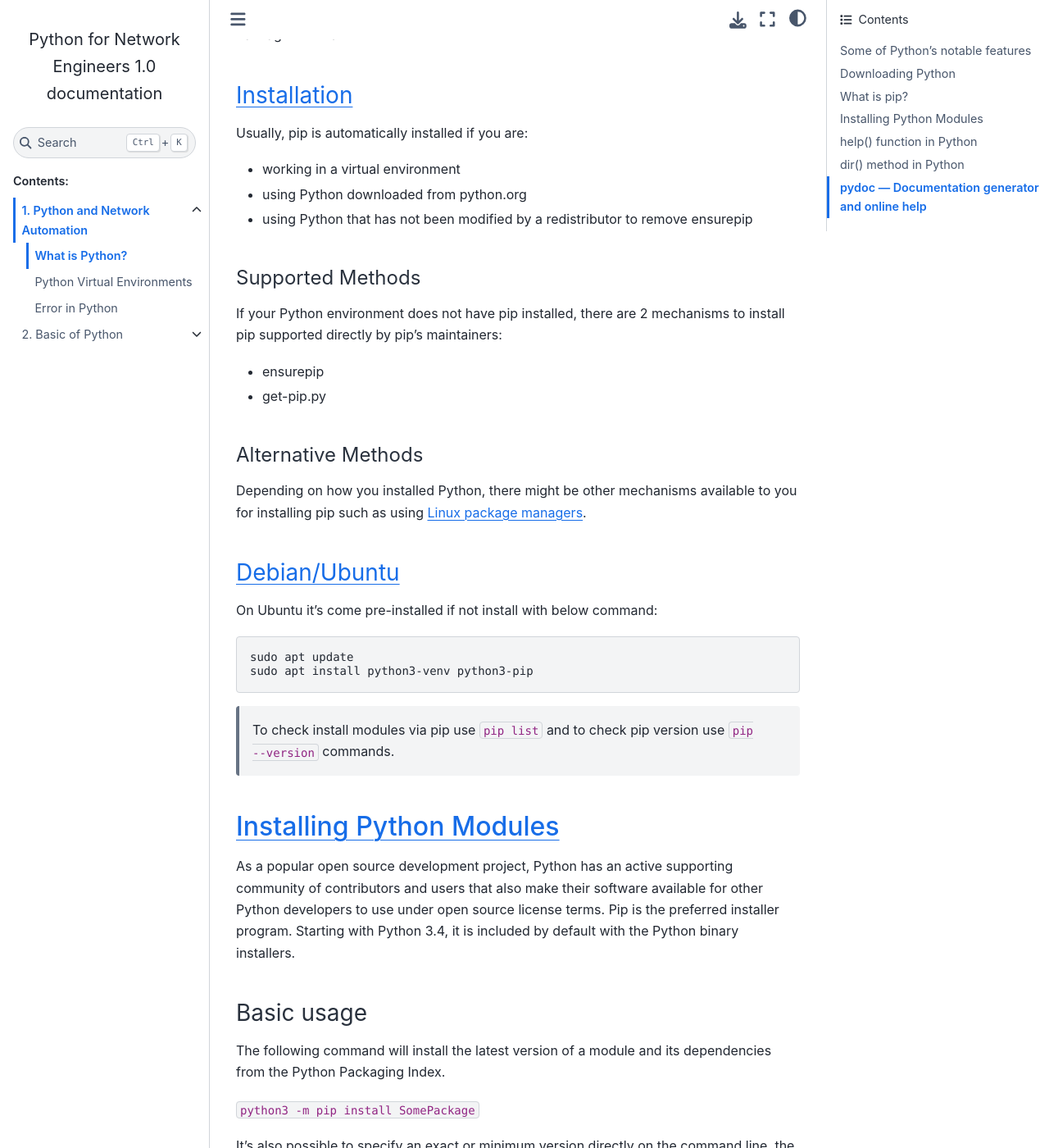
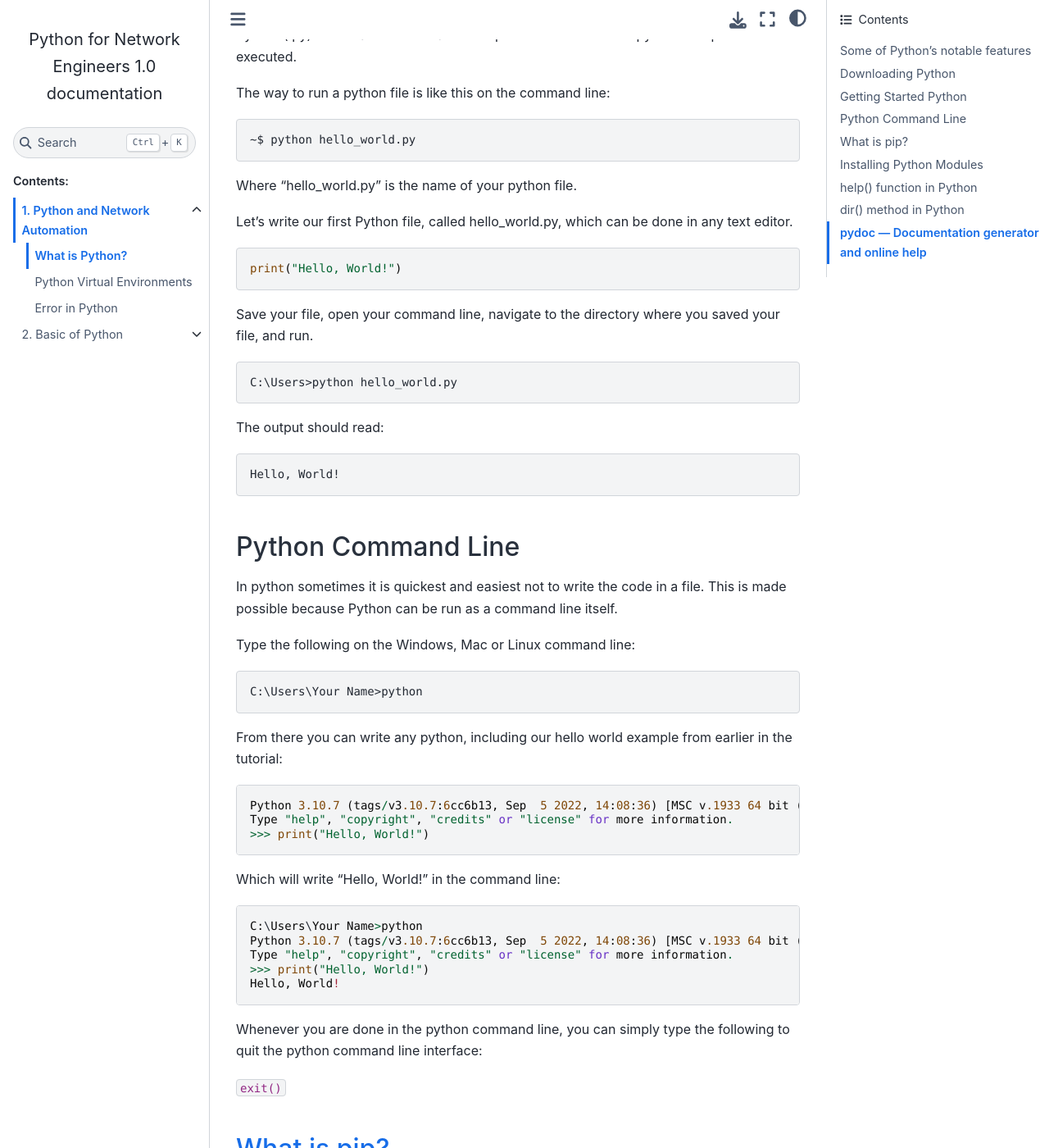
Before and after one commit to sydasif/python-book, a Sphinx documentation site: the page built from docs/source/ch-01/01_intro.md, in a window 1280 px wide and 1400 px high, scrolled down 1471 px. Shown: the whole window at 82% size. Built offline with Sphinx 7.4.7 and the Sphinx Book theme 1.1.4, drawn with Linux system fonts in a browser that asks for light colours; some of the changed text lies outside the part shown.

Commit message:
update ch-01 intro

````diff
--- a/docs/source/ch-01/01_intro.md
+++ b/docs/source/ch-01/01_intro.md
@@ -36,6 +36,68 @@ Type "help", "copyright", "credits" or "license" for more information.
 ```
 
 If you need to install Python, you may as well download the most recent stable version. This is the one with the highest number that isn't marked as an alpha or beta release. Please see the [Python downloads page](https://www.python.org/downloads/) for the most up to date versions of Python. They are available via the yellow download buttons on that page.
+
+## Getting Started Python
+
+Python is an interpreted programming language, this means as a developer you write Python (.py) files in a text editor and then put those files into the python interpreter to be executed.
+
+The way to run a python file is like this on the command line:
+
+```console
+~$ python hello_world.py
+```
+
+Where "hello_world.py" is the name of your python file.
+
+Let's write our first Python file, called hello_world.py, which can be done in any text editor.
+
+```py
+print("Hello, World!")
+```
+
+Save your file, open your command line, navigate to the directory where you saved your file, and run.
+
+```console
+C:\Users>python hello_world.py
+```
+
+The output should read:
+
+```console
+Hello, World!
+```
+
+## Python Command Line
+
+In python sometimes it is quickest and easiest not to write the code in a file. This is made possible because Python can be run as a command line itself.
+
+Type the following on the Windows, Mac or Linux command line:
+
+```console
+C:\Users\Your Name>python
+```
+
+From there you can write any python, including our hello world example from earlier in the tutorial:
+
+```py
+Python 3.10.7 (tags/v3.10.7:6cc6b13, Sep  5 2022, 14:08:36) [MSC v.1933 64 bit (AMD64)] on win32
+Type "help", "copyright", "credits" or "license" for more information.
+>>> print("Hello, World!")
+```
+
+Which will write "Hello, World!" in the command line:
+
+```py
+C:\Users\Your Name>python
+Python 3.10.7 (tags/v3.10.7:6cc6b13, Sep  5 2022, 14:08:36) [MSC v.1933 64 bit (AMD64)] on win32
+Type "help", "copyright", "credits" or "license" for more information.
+>>> print("Hello, World!")
+Hello, World!
+```
+
+Whenever you are done in the python command line, you can simply type the following to quit the python command line interface:
+
+`exit()`
 
 ## [What is pip?](https://pypi.org/project/pip/)
 
````
